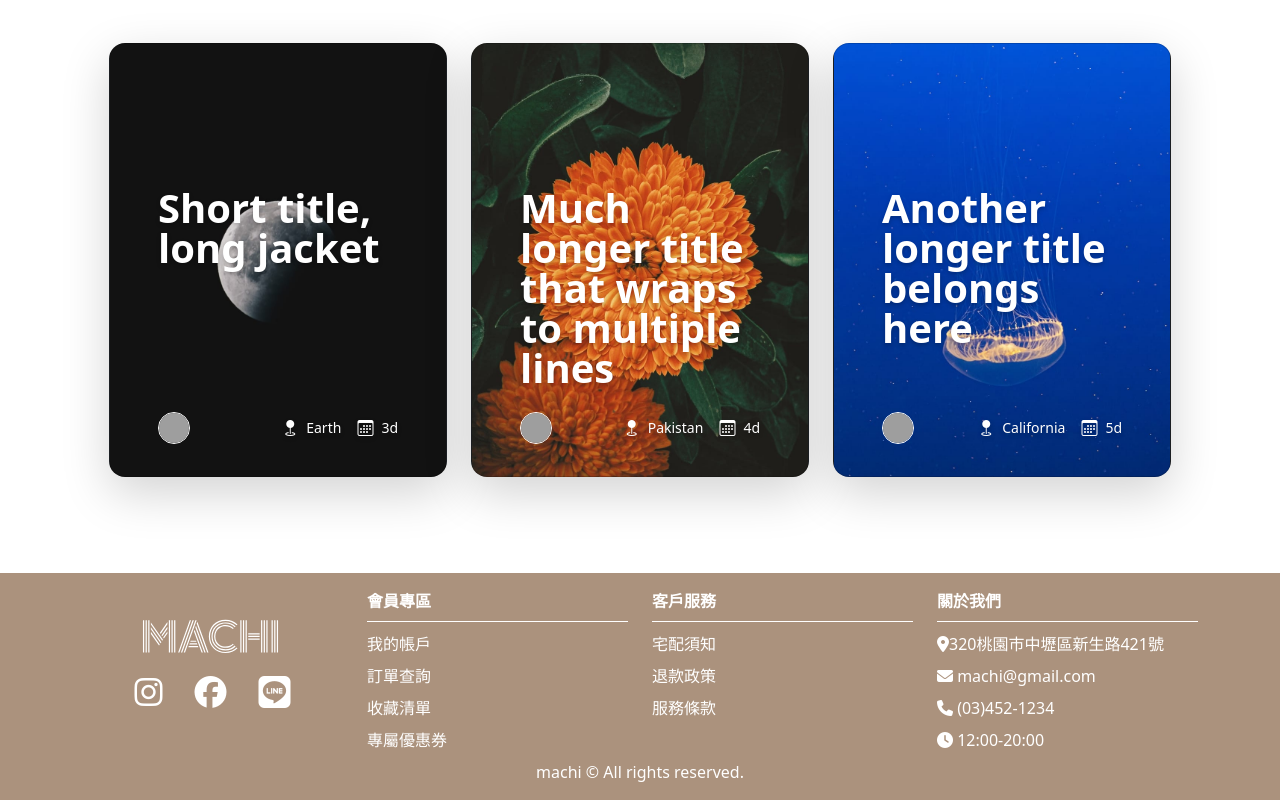
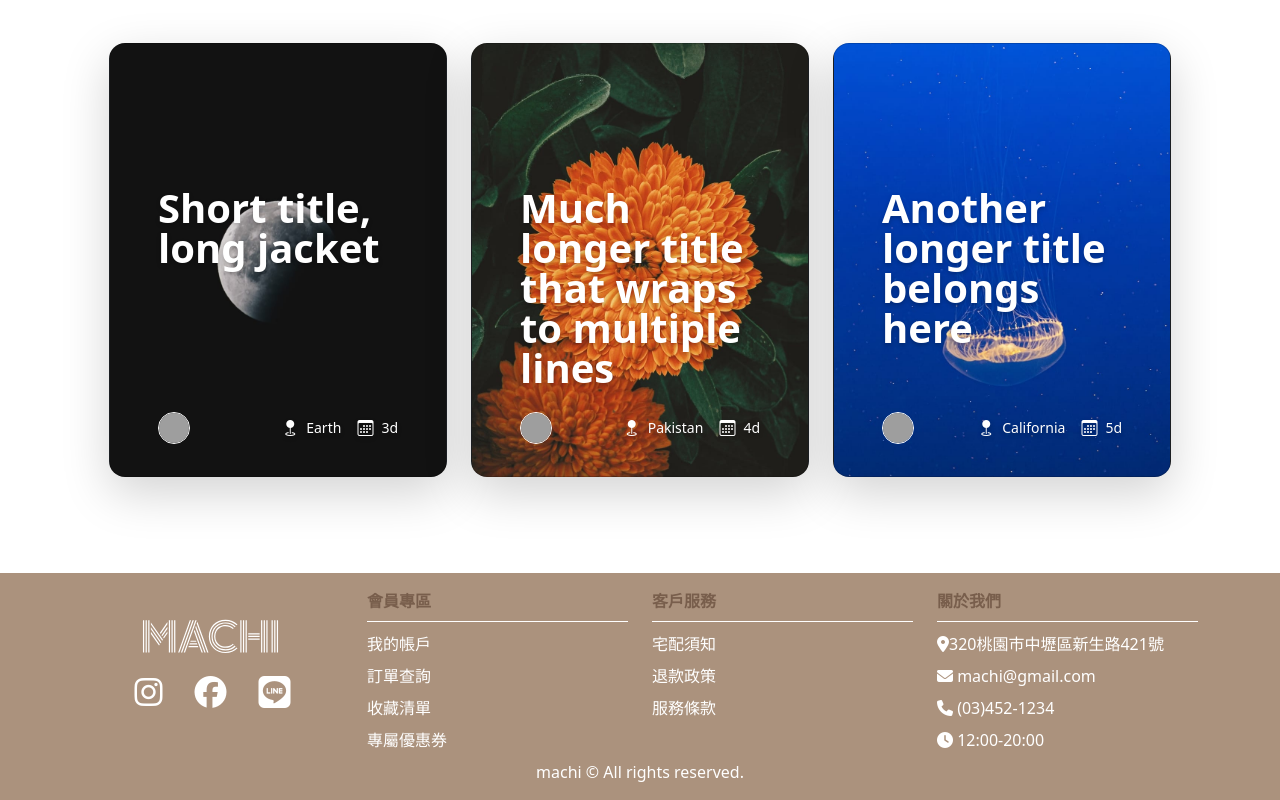
Before and after one commit to ling0215/macbook-machi, a Next.js app in the folder machi-next/: page / in a window 1280 px wide. Shown: the part 1501-2301 px from the top of the page. Built offline with nearby package versions, Linux system fonts and the light colour scheme; no server answers; grey boxes are pictures that could not be loaded.

Commit message:
footer修改顏色

```diff
--- a/machi-next/components/layout/default-layout/my-footer/index.js
+++ b/machi-next/components/layout/default-layout/my-footer/index.js
@@ -34,7 +34,7 @@ export default function MyFooter() {
             <div className="col">
               <Link
                 href="#"
-                className={`${styles['highlight']} d-block mb-2 text-decoration-none text-white`}
+                className={`${styles['highlight']} d-block mb-2 text-decoration-none`}
               >
                 會員專區
               </Link>
@@ -67,7 +67,7 @@ export default function MyFooter() {
             <div className="col">
               <Link
                 href="#"
-                className={`${styles['highlight']} d-block mb-2 text-decoration-none text-white`}
+                className={`${styles['highlight']} d-block mb-2 text-decoration-none`}
               >
                 客戶服務
               </Link>
@@ -94,7 +94,7 @@ export default function MyFooter() {
             <div className="col">
               <Link
                 href="#"
-                className={`${styles['highlight']} d-block mb-2 text-decoration-none text-white`}
+                className={`${styles['highlight']} d-block mb-2 text-decoration-none`}
               >
                 關於我們
               </Link>
```
